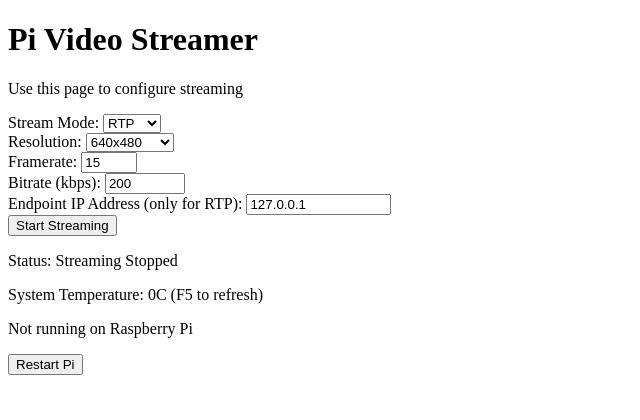
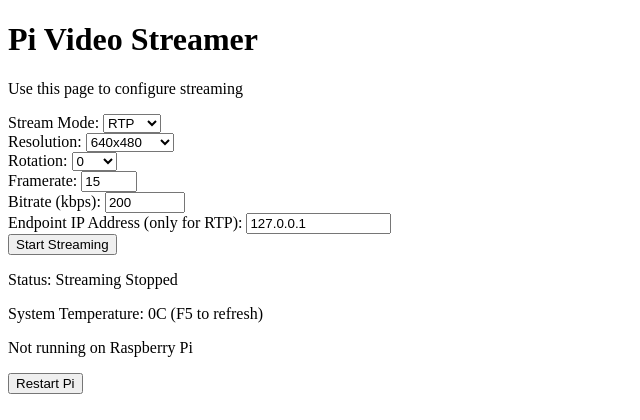
Before and after one commit to CarbonixUAV/pyStream, a Flask app: page /video in a window 1280 px wide. Shown: the top 420 px of the page, without its empty margins (0-640 px from the left). Run offline with Flask 2, Linux system fonts and the light colour scheme.

Commit message:
rtsp and rtp added
multiple chnages
updated readme

```diff
--- a/app.py
+++ b/app.py
@@ -26,7 +26,7 @@
 STREAMSETTINGS['resolution'] = "640x480"
 STREAMSETTINGS['ipaddress'] = "127.0.0.1"
 STREAMSETTINGS['mode'] = "RTP"
-
+STREAMSETTINGS['rotation'] = "0"
 
 def is_valid_ipv4_address(address):
     '''Returns true if string is a valid IPv4 address'''
@@ -64,15 +64,15 @@
 
 def getCameraDetect():
     '''Confirm camera is detected'''
-    completed = subprocess.run(["v4l2-ctl", "--list-devices"],
+    completed = subprocess.run(["vcgencmd", "get_camera"],
                                capture_output=True)
 
-    if b'unicam' in completed.stdout:
+    if b'detected=1' in completed.stdout:
         return True
     else:
         return False
 
-def doStream(resolution, bitrate, framerate, ipaddress, mode):
+def doStream(resolution, bitrate, framerate, ipaddress, mode, rotation):
     ''''Execute the streaming process'''
     global ISSTREAMING
     # form up the res arguments
@@ -85,10 +85,7 @@
     else:
         width = '--width=640'
         height = '--height=480'
-    if is_raspberrypi():
-        device = '--videosource=rpicam-uni'
-    else:
-        device = '--videosource=/dev/video0'
+    device = '--videosource=/dev/video0'
 
     # kill any zombies
     if ISSTREAMING:
@@ -99,11 +96,13 @@
         ISSTREAMING = subprocess.Popen(['python3', 'rtsp-server.py',
                                         '--fps='+str(framerate),
                                         '--bitrate='+str(bitrate), width, height, device,
-                                        '--udp=' + ipaddress + ':5600'])
+                                        '--udp=' + ipaddress + ':5600',
+                                        '--rotation=' + rotation])
     else:
         ISSTREAMING = subprocess.Popen(['python3', 'rtsp-server.py',
                                         '--fps='+str(framerate),
-                                        '--bitrate='+str(bitrate), width, height, device])
+                                        '--bitrate='+str(bitrate), width, height, device,
+                                        '--rotation=' + rotation])
     print("Started Streaming")
 
 @APP.route('/restart', methods=['POST'])
@@ -124,17 +123,14 @@
 
     if STREAMSETTINGS['active'] and STREAMSETTINGS['mode'] == "RTP":
         #format output url:
-        streamaddr = "gst-launch-1.0 udpsrc port=5600 caps='application/x-rtp,media=(string)video, clock-rate=(int)90000, encoding-name=(string)H264' ! rtpjitterbuffer ! rtph264depay ! h264parse ! avdec_h264 ! autovideosink sync=false"
-        streammpstring = "udpsrc port=5600 buffer-size=90000 ! application/x-rtp ! rtpjitterbuffer ! rtph264depay ! h264parse ! avdec_h264 ! videoconvert ! video/x-raw,format=BGRA ! appsink name=outsink sync=false"
+        streamaddr = ["gst-launch-1.0 udpsrc port=5600 ! application/x-rtp,media=video,clock-rate=90000,encoding-name=H264 ! rtpjitterbuffer ! rtph264depay ! h264parse ! avdec_h264 ! autovideosink sync=false", "gst-launch-1.0 udpsrc port=5601 ! application/x-rtp,media=video,clock-rate=90000,encoding-name=H264 ! rtpjitterbuffer ! rtph264depay ! h264parse ! avdec_h264 ! autovideosink sync=false"]
+        streammpstring = ["udpsrc port=5600 buffer-size=90000 ! application/x-rtp ! rtpjitterbuffer ! rtph264depay ! h264parse ! avdec_h264 ! videoconvert ! video/x-raw,format=BGRA ! appsink name=outsink sync=false", "udpsrc port=5601 buffer-size=90000 ! application/x-rtp ! rtpjitterbuffer ! rtph264depay ! h264parse ! avdec_h264 ! videoconvert ! video/x-raw,format=BGRA ! appsink name=outsink sync=false"]
     elif STREAMSETTINGS['active'] and STREAMSETTINGS['mode'] == "RTSP":
-        if is_raspberrypi():
-            device = 'rpicamuni'
-        else:
-            device = 'devvideo0'
+        device = 'devvideo0'
         #format output url:
         ip = request.host.split(':')[0]
-        streamaddr = "gst-launch-1.0 rtspsrc location=rtsp://" + ip + ":8554/" + device + " latency=0 is-live=True ! queue ! decodebin ! autovideosink"
-        streammpstring = "rtspsrc location=rtsp://" + ip + ":8554/" + device + " latency=0 is-live=True ! queue ! application/x-rtp ! rtph264depay ! avdec_h264 ! videoconvert ! video/x-raw,format=BGRA ! appsink name=outsink"
+        streamaddr = ["gst-launch-1.0 rtspsrc location=rtsp://" + ip + ":8554/" + device + " latency=0 is-live=True ! queue ! decodebin ! autovideosink", "gst-launch-1.0 rtspsrc location=rtsp://" + ip + ":8554/testsrc latency=0 is-live=True ! queue ! decodebin ! autovideosink"]
+        streammpstring = ["rtspsrc location=rtsp://" + ip + ":8554/" + device + " latency=0 is-live=True ! queue ! application/x-rtp ! rtph264depay ! avdec_h264 ! videoconvert ! video/x-raw,format=BGRA ! appsink name=outsink", "rtspsrc location=rtsp://" + ip + ":8554/testsrc latency=0 is-live=True ! queue ! application/x-rtp ! rtph264depay ! avdec_h264 ! videoconvert ! video/x-raw,format=BGRA ! appsink name=outsink"]
     else:
         streamaddr = ""
         streammpstring = ""
@@ -155,7 +151,8 @@
                            streammpstring=streammpstring,
                            selipaddress=STREAMSETTINGS['ipaddress'],
                            tempC=getTemperature(),
-                           cameraDetect=camString)
+                           cameraDetect=camString,
+                           selrot=STREAMSETTINGS['rotation'])
 
 @APP.route('/videoset', methods=['POST'])
 def videopost():
@@ -170,6 +167,7 @@
             framerate = int(request.form['framerate'])
             bitrate = int(request.form['bitrate'])
             assert request.form['resolution'] in ['1920x1080', '1280x720', '640x480']
+            assert request.form['rotation'] in ['0', '90', '180', '270']
             assert request.form['mode'] in ['RTP', 'RTSP']
             assert framerate < 26
             assert framerate > 4
@@ -180,13 +178,14 @@
         except Exception as e:
             return render_template('error.html', error=e)
 
-        doStream(request.form['resolution'], bitrate, framerate, request.form['ipaddress'], request.form['mode'])
+        doStream(request.form['resolution'], bitrate, framerate, request.form['ipaddress'], request.form['mode'], request.form['rotation'])
 
         STREAMSETTINGS['bitrate'] = bitrate
         STREAMSETTINGS['mode'] = request.form['mode']
         STREAMSETTINGS['framerate'] = framerate
         STREAMSETTINGS['active'] = True
         STREAMSETTINGS['resolution'] = request.form['resolution']
+        STREAMSETTINGS['rotation'] = request.form['rotation']
         STREAMSETTINGS['ipaddress'] = request.form['ipaddress']
         with open('settings.yaml', 'w') as fileout:
             yaml.dump(STREAMSETTINGS, fileout)
@@ -222,6 +221,8 @@
                     badsettings = True
                 if loadedSTREAMSETTINGS['mode'] == "RTP" and not is_valid_ipv4_address(loadedSTREAMSETTINGS['ipaddress']):
                     badsettings = True
+                if loadedSTREAMSETTINGS['rotation'] not in ['0', '90', '180', '270']:
+                    badsettings = True
             except:
                 badSettings = True
             if not badSettings:
@@ -239,7 +240,8 @@
                      STREAMSETTINGS['bitrate'],
                      STREAMSETTINGS['framerate'],
                      STREAMSETTINGS['ipaddress'],
-                     STREAMSETTINGS['mode'])
+                     STREAMSETTINGS['mode'],
+                     STREAMSETTINGS['rotation'])
 
         APP.run(use_reloader=False, host='0.0.0.0')
     finally:
--- a/requirements.txt
+++ b/requirements.txt
@@ -3,3 +3,4 @@
 uwsgi
 pytest
 pyyaml
+netifaces
--- a/templates/index.html
+++ b/templates/index.html
@@ -21,6 +21,13 @@
           <option {% if selres=="1280x720" %}selected{% endif %} value="1280x720">1280x720</option>
           <option {% if selres=="640x480" %}selected{% endif %} value="640x480">640x480</option>
         </select></br>
+        <label for="rotation">Rotation:</label>
+        <select name="rotation" id="rotation" {% if status %}disabled{% endif %}>
+          <option {% if selrot=="0" %}selected{% endif %} value="0">0</option>
+          <option {% if selrot=="90" %}selected{% endif %} value="90">90</option>
+          <option {% if selrot=="180" %}selected{% endif %} value="180">180</option>
+          <option {% if selrot=="270" %}selected{% endif %} value="270">270</option>
+        </select></br>
         <label for="framerate">Framerate:</label>
         <input type="number" id="framerate" name="framerate" value="{{selframerate}}" min="5" max="25" {% if status %}disabled{% endif %}><br>
         <label for="bitrate">Bitrate (kbps):</label>
@@ -36,8 +43,22 @@
 
 {% if status %}
   <p>Status: Streaming Active</p>
-    Gstreamer command to view video: <samp>{{streamaddr}}</samp></br>
-    Mission Planner Gstreamer video string: <samp>{{streammpstring}}</samp>
+    Gstreamer command to view video:</br>
+    <ul>
+    {% for vid in streamaddr %}
+        <li>
+        <samp>{{vid}}</samp>
+        </li>
+    {% endfor %}
+    </ul>
+    Mission Planner Gstreamer video string:</br>
+    <ul>
+    {% for vid in streammpstring %}
+        <li>
+        <samp>{{vid}}</samp>
+        </li>
+    {% endfor %}
+    </ul>
 {% else %}
   <p>Status: Streaming Stopped</p>
 {% endif %}
```
Also changed, not shown: rtsp-server.py (+29 -5 lines), README.md, 2 other files.
